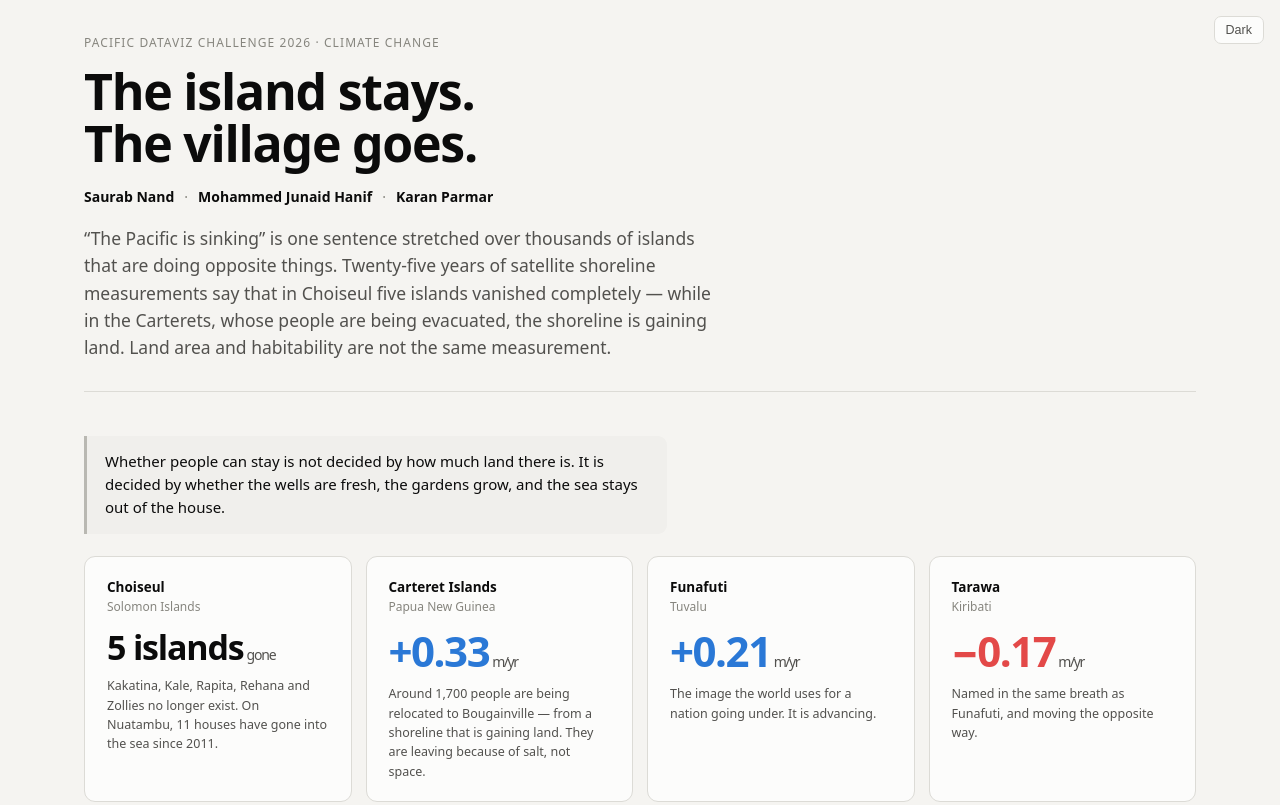
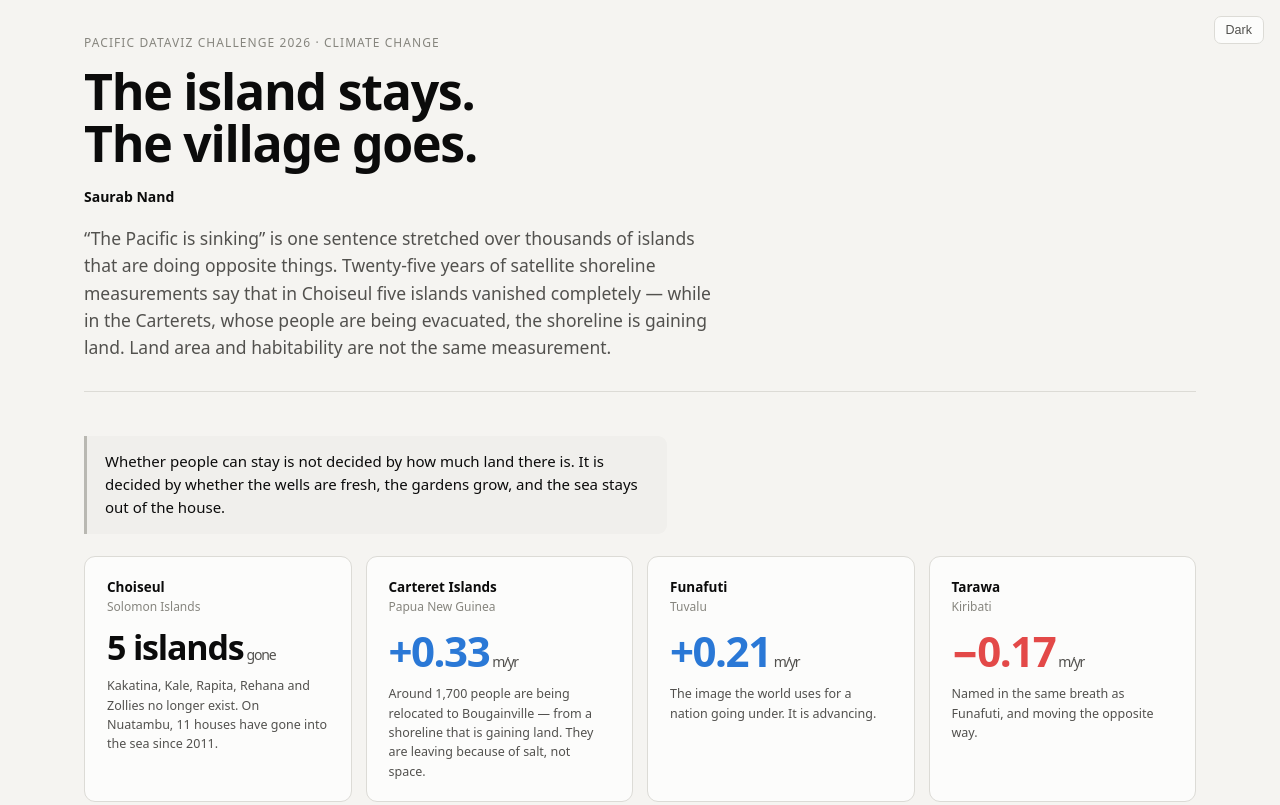
Before and after one commit to Damzus/Pacific-Data-2026, a plain HTML site: page site/index.html in a window 1280 px wide. Shown: the top 805 px of the page. Drawn offline with Linux system fonts and the light colour scheme.

Commit message:
Update author credits in index.html and poster.html

```diff
--- a/site/index.html
+++ b/site/index.html
@@ -162,7 +162,7 @@
 <header>
   <p class="eyebrow">Pacific Dataviz Challenge 2026 · Climate change</p>
   <h1>The island stays.<br>The village goes.</h1>
-  <p class="byline"><span>Saurab Nand</span><span>Mohammed Junaid Hanif</span><span>Karan Parmar</span></p>
+  <p class="byline"><span>Saurab Nand</span></p>
   <p class="lede">
     “The Pacific is sinking” is one sentence stretched over thousands of islands that are doing
     opposite things. Twenty-five years of satellite shoreline measurements say that in Choiseul
@@ -276,7 +276,7 @@
 </section>
 
 <footer>
-  <p><strong>Team:</strong> Saurab Nand · Mohammed Junaid Hanif · Karan Parmar.</p>
+  <p><strong>Author:</strong> Saurab Nand.</p>
   <p><strong>Shoreline data:</strong> Annual Shorelines (Landsat, 30 m), Digital Earth Pacific,
   collection <code>dep_ls_coastlines</code>, licence CC-BY-4.0 —
   <a href="https://stac.digitalearthpacific.org/collections/dep_ls_coastlines">STAC catalogue</a>.
```
Also changed, not shown: site/poster.html (+1 -1 lines).
